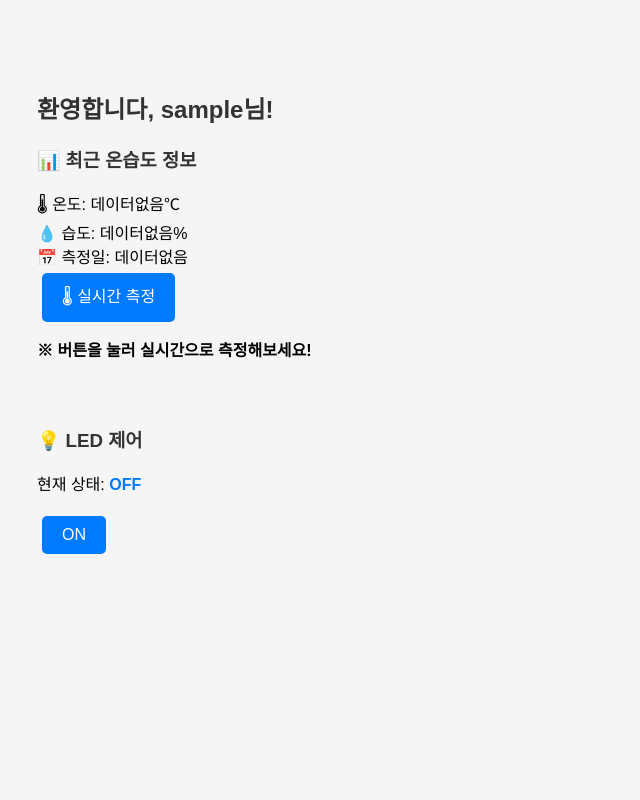
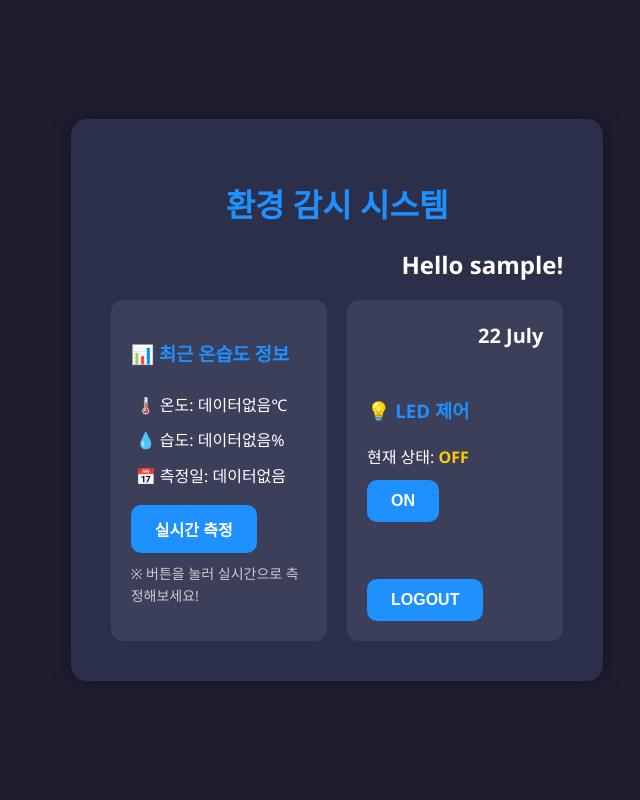
Before and after one commit to peachk3/iot-raspiProject-2025, a Flask app: page /main in a window 1280 px wide. Shown: the whole page, without its empty margins (303-943 px from the left). Run offline with Flask 3, Linux system fonts and the light colour scheme; the visitor is signed in with stand-in values (Sample User, id 1); data that the repository does not hold is empty.

Commit message:
프로젝트 2일차
- 로그인/로그아웃 완료
- LED 제어 완료
- 온/습도 경보 완료

```diff
--- a/project/main.py
+++ b/project/main.py
@@ -8,7 +8,7 @@ import atexit
 from mysql.connector import Error
 
 app = Flask(__name__)
-app.secret_key = 'your-secret-key-here'  # 세션을 위한 시크릿 키 추가
+app.secret_key = 'test_1234'  # 세션을 위한 시크릿 키 추가
 
 # DB 연결을 함수로 만들어 연결 끊김 문제 해결
 def get_db_connection():
@@ -24,28 +24,59 @@ def get_db_connection():
         print(f"DB 연결 오류: {e}")
         return None
 
-ledPin = 23
+BUZZER = 18
+LED_GREEN = 23
+LED_RED = 2
+LED_BLUE = 4
 led_state = False
 
 # GPIO 초기화 함수
 def init_gpio():
     try:
         GPIO.setmode(GPIO.BCM)
+        GPIO.setup(BUZZER, GPIO.OUT)
         GPIO.setwarnings(False)  # 경고 메시지 비활성화
 
         # 핀이 이미 사용 중인 경우를 대비해 정리
         try:
-            GPIO.cleanup(ledPin)
+            GPIO.cleanup(LED_GREEN)
+            GPIO.cleanup(LED_RED)
+            GPIO.cleanup(LED_BLUE)
         except:
             pass
 
-        GPIO.setup(ledPin, GPIO.OUT)
-        GPIO.output(ledPin, GPIO.LOW)  # LED 초기 상태: OFF
-        print(f"GPIO {ledPin} 초기화 완료")
+        GPIO.setup(LED_GREEN, GPIO.OUT)
+        GPIO.setup(LED_RED, GPIO.OUT)
+        GPIO.setup(LED_BLUE, GPIO.OUT)
+
+        GPIO.output(LED_GREEN, GPIO.LOW)  # LED 초기 상태: OFF
+        GPIO.output(LED_RED, GPIO.LOW)  # LED 초기 상태: OFF
+        GPIO.output(LED_BLUE, GPIO.LOW)  # LED 초기 상태: OFF
+
+        print(f"GPIO {LED_GREEN} 초기화 완료")
+        print(f"GPIO {LED_RED} 초기화 완료")
+        print(f"GPIO {LED_BLUE} 초기화 완료")
         return True
     except Exception as e:
         print(f"GPIO 초기화 오류: {e}")
         return False
+
+def trigger_alarm():
+    for _ in range(5):
+        GPIO.output(BUZZER, True)
+        GPIO.output(LED_RED, True)
+        time.sleep(0.3)
+        GPIO.output(BUZZER, False)
+        GPIO.output(LED_RED, False)
+        time.sleep(0.3)
+
+def normal_alarm():
+    for _ in range(3):
+        GPIO.output(LED_GREEN, GPIO.HIGH)
+        time.sleep(0.3)
+        GPIO.output(LED_GREEN, GPIO.LOW)  # LED 초기 상태: OFF
+        time.sleep(0.3)
+
 
 # GPIO 초기화 실행
 gpio_initialized = init_gpio()
@@ -74,6 +105,7 @@ def main():
     if user:
         user_nick = user[0]
         # 메인 페이지로 리다이렉트하여 중복 코드 제거
+        # session['logged_in'] = True
         session['user_nick'] = user_nick  # 세션에 사용자 정보 저장
         return redirect(url_for('main_page'))
     else:
@@ -87,7 +119,7 @@ def main_page():
 
     user_nick = session['user_nick']
 
-    # 📋 최근 온습도 정보 불러오기
+    #📋 최근 온습도 정보 불러오기
     temp_data = get_latest_temp_humid_data()
 
     button_text = "OFF" if led_state else "ON"
@@ -100,7 +132,6 @@ def main_page():
         button_text=button_text,
         led_state=led_state,
         login_form=False)
-
 
 @app.route("/ledControl", methods=['POST'])
 def led_control():
@@ -121,7 +152,17 @@ def led_control():
     try:
         # LED 상태 토글
         led_state = not led_state
-        GPIO.output(ledPin, GPIO.HIGH if led_state else GPIO.LOW)
+        if led_state:
+            # 흰색 켜기
+            GPIO.output(LED_RED, GPIO.HIGH)
+            GPIO.output(LED_GREEN, GPIO.HIGH)
+            GPIO.output(LED_BLUE, GPIO.HIGH)
+        else:
+            # 모두 끄기
+            GPIO.output(LED_RED, GPIO.LOW)
+            GPIO.output(LED_GREEN, GPIO.LOW)
+            GPIO.output(LED_BLUE, GPIO.LOW)
+
         print(f"LED 상태: {'ON' if led_state else 'OFF'}")
 
         # AJAX 요청인지 확인
@@ -151,7 +192,6 @@ def authenticate_user(user_id, password):
     conn = get_db_connection()  # 수정: 연결 함수 사용
     if not conn:
         return None
-
     try:
         cursor = conn.cursor()
         sql = "SELECT user_nick FROM user WHERE user_id=%s AND password=%s"
@@ -170,7 +210,6 @@ def get_latest_temp_humid_data():
     conn = get_db_connection()  # 수정: 연결 함수 사용
     if not conn:
         return {'temp': "DB 연결 오류", 'humid': "DB 연결 오류", 'date': "DB 연결 오류"}
-
     try:
         cursor = conn.cursor()
         sql = "SELECT temp, humid, date FROM tempHumData ORDER BY date DESC LIMIT 1"
@@ -193,8 +232,7 @@ def get_latest_temp_humid_data():
 @app.route('/logout')
 def logout():
     session.clear()
-    return redirect(url_for('mainlogin'))
-
+    return redirect(url_for('main_page'))
 try:
     dht_device = adafruit_dht.DHT11(board.D21)
     print("DHT 센서 초기화 성공")
@@ -217,6 +255,13 @@ def measure():
             print(f"Temp: {temperature}°C")
             print(f"Humi: {humidity}%")
             print("-"*20)
+
+            if(temperature >= 18 and temperature <= 25):
+                # 정적온도일때
+                normal_alarm()
+            if(temperature >= 35 and humidity > 80):
+                # 온도가 35도 이상 올라갈 경우 부저 5번 울림 + led 빨간색 켜졌다가 꺼짐 5번 반복
+                trigger_alarm()
 
             # DB에 데이터 삽입
             conn = get_db_connection()
--- /dev/null
+++ b/project/static/style.css
@@ -0,0 +1,184 @@
+body {
+    font-family: 'Segoe UI', Tahoma, Geneva, Verdana, sans-serif;
+    background-color: #1e1e2f;
+    color: #ffffff;
+    margin: 0;
+    padding: 0;
+}
+
+.container {
+    max-width: 800px;
+    margin: 50px auto;
+    padding: 40px;
+    background-color: #2c2f4a;
+    border-radius: 16px;
+    box-shadow: 0 0 20px rgba(0,0,0,0.4);
+}
+h1 {
+    color: #1E90FF;
+    text-align: center;
+}
+
+h2 {
+    color: #fff;
+    text-align: right;
+}
+
+h3 {
+    color: #1E90FF;
+}
+
+#result{
+    padding: 5px 5px;
+    /* margin-top: 10px; */
+}
+
+button {
+    background-color: #1E90FF;
+    color: #fff;
+    padding: 12px 24px;
+    border: none;
+    border-radius: 10px;
+    font-size: 16px;
+    font-weight: bold;
+    cursor: pointer;
+    transition: background-color 0.3s ease;
+    margin-top: 10px;
+}
+
+button:hover {
+    background-color: #1a7ee2;
+}
+
+#mes_btn {
+    margin-top: 10px;
+    font-size: 14px;
+    color: #ccc;
+}
+
+.info-wrapper {
+    display: flex;
+    justify-content: space-between;
+    gap: 20px;
+}
+
+.info-card {
+    flex: 1;
+    background-color: #3c3f5a;
+    padding: 20px;
+    border-radius: 12px;
+    line-height: 1.6;
+}
+
+.led-card {
+    display: flex;
+    flex-direction: column;
+    justify-content: space-between;
+}
+
+.led-top {
+    flex: 1;
+    text-align: right;
+    font-size: 20px;
+    font-weight: bold;
+    margin-bottom: 10px;
+    background-color: #3c3f5a;
+    line-height: 1.6;
+    border-radius: 12px;
+}
+
+.led-bottom {
+    flex-grow: 1;
+}
+
+#current-time {
+    color: #ffffff;
+}
+
+#led-status {
+    font-weight: bold;
+    color: #ffcc00;
+}
+
+
+/* index.html */
+body {
+    font-family: 'Segoe UI', Tahoma, Geneva, Verdana, sans-serif;
+    background-color: #1e1e2f;
+    color: #fff;
+    display: flex;
+    justify-content: center;
+    align-items: center;
+    height: 100vh;
+    margin: 0;
+}
+
+.login-container {
+    background-color: #2c2f4a;
+    padding: 40px;
+    border-radius: 15px;
+    box-shadow: 0 0 20px rgba(0,0,0,0.5);
+    width: 350px;
+    text-align: center;
+}
+
+.login-container h3 {
+    margin-bottom: 25px;
+    font-size: 24px;
+    color: #56a7f8;
+}
+
+.login-container label {
+    display: block;
+    text-align: left;
+    margin-bottom: 5px;
+    font-weight: bold;
+}
+
+.login-container input[type="text"],
+.login-container input[type="password"] {
+    width: 100%;
+    padding: 10px;
+    margin-bottom: 20px;
+    border: none;
+    border-radius: 8px;
+    background-color: #444868;
+    color: #fff;
+}
+
+.login-container input[type="submit"] {
+    background-color: #56a7f8;
+    color: #fff;
+    padding: 10px 20px;
+    border: none;
+    border-radius: 8px;
+    cursor: pointer;
+    font-weight: bold;
+    width: 100%;
+    transition: background-color 0.3s ease;
+}
+.login-container button {
+    background-color: #1E90FF;
+    color: #fff;
+    padding: 10px 20px;
+    margin-top: 10px;
+    border: none;
+    border-radius: 8px;
+    cursor: pointer;
+    font-weight: bold;
+    width: 100%;
+    transition: background-color 0.3s ease;
+}
+.login-container input[type="submit"]:hover {
+    background-color: #3e82c5;
+}
+
+.login-container button:hover {
+    background-color: #1a7ee2;
+}
+
+.state-message {
+    margin-top: 20px;
+    color: #ff6b6b;
+    font-size: 16px;
+}
--- a/project/templates/main.html
+++ b/project/templates/main.html
@@ -2,6 +2,7 @@
 <html>
 <head>
     <title>Home Controller</title>
+    <link rel="stylesheet" href="{{ url_for ('static', filename='style.css')}}">
     <script>
         function measure() {
             // // 버튼 비활성화 및 로딩 표시
@@ -16,10 +17,18 @@
                 .then(res => res.json())
                 .then(data => {
                     if (data.success) {
+                        var today = new Date();
+                        var year = today.getFullYear();
+                        var month = ('0' + (today.getMonth() + 1)).slice(-2);
+                        var day =  ('0' + today.getDate()).slice(-2);
+                        var hours = ('0' + today.getHours()).slice(-2);
+                        var mins = ('0' + today.getMinutes()).slice(-2);
+                        var seconds = ('0' + today.getSeconds()).slice(-2);
+                        var dateTimeString = year + '-' + month + '-' + day + ' ' + hours + ':' + mins + ':' + seconds;
                         document.getElementById("measure-result").innerHTML = `
                         🌡 온도: ${data.temperature}℃ <br>
                         💧 습도: ${data.humidity}% <br>
-                        📅 측정 시간: 지금
+                        📅 측정 시간: ${dateTimeString}
                         `;
                     } else {
                         document.getElementById("measure-result").innerHTML = `
@@ -67,79 +76,70 @@
                     ledBtn.disabled = false;
                 });
         }
+
+        function updateTime() {
+            const now = new Date();
+            const hours = String(now.getHours()).padStart(2, '0');
+            const minutes = String(now.getMinutes()).padStart(2, '0');
+            const day = String(now.getDate());
+            const month = now.toLocaleDateString('en-US', {month: 'long'});
+            // const seconds = String(now.getSeconds()).padStart(2, '0');
+            const formattedTime = `${hours} ${minutes}`;
+            const formattedDate = `${day} ${month}`;
+            document.getElementById("current-time").textContent = `${formattedDate}`;
+        }
+
+        // 1초마다 업데이트
+        setInterval(updateTime, 1000);
+        updateTime();  // 처음 한 번 즉시 실행
     </script>
 </head>
 <body>
-    <h2>환영합니다, {{ user_nick }}님!</h2>
+    <div class="container">
+        <h1>환경 감시 시스템</h1>
+        <h2>Hello {{ user_nick }}!</h2>
 
+        <!-- Flex로 정렬할 부모 -->
+        <div class="info-wrapper">
+            <!-- 온습도 정보 -->
+            <div class="info-card">
                 <h3>📊 최근 온습도 정보</h3>
                 <!-- 📋 가장 최근 정보 -->
                 <div id="measure-result">
-    🌡 온도: {{ temp }}℃ <br>
-    💧 습도: {{ humid }}% <br>
-    📅 측정일: {{ date }}
+                    <div id="result">🌡️ 온도: {{ temp }}℃ </div>
+                    <div id="result">💧 습도: {{ humid }}%</div>
+                    <div id="result">📅 측정일: {{ date }}</div>
+                    <button onclick="measure()"> 실시간 측정</button>
+                    <p id="mes_btn">※ 버튼을 눌러 실시간으로 측정해보세요!</p>
                 </div>
+            </div>
+
+            <!-- 💡 LED 카드 -->
+            <div class="info-card led-card">
                  <!-- 🌡 측정 버튼 -->
-    <button onclick="measureTemp()">🌡 실시간 측정</button>
-    <p id="result">※ 버튼을 눌러 실시간으로 측정해보세요!</p>
-
-    <br><br>
-
+                <div class="led-top">
+                    <div id="current-time"></div>
+                </div>
+                    <!-- 🔘 LED 제어 -->
+                <div class="led-bottom">
                     <h3>💡 LED 제어</h3>
-    <p>현재 상태: <span id="led-status">{{ 'ON' if led_state else 'OFF' }}</span></p>
-
+                    <div class="led-status">
+                        현재 상태: <span id="led-status">{{ 'ON' if led_state else 'OFF' }}</span>
+                    </div>
                     <!-- AJAX 방식으로 변경 -->
                     <button onclick="toggleLED()">{{ 'OFF' if led_state else 'ON' }}</button>
-
+                </div>
+                <form action="/logout" method="get">
+                    <button id="logout" type="submit">LOGOUT</button>
+                </form>
+            </div>
+        </div>
+    </div>
     <!-- 기존 form 방식도 남겨둠 (백업용) -->
     <!--
     <form action="/ledControl" method="post">
         <button type="submit">{{ 'OFF' if led_state else 'ON' }}</button>
     </form>
     -->
-
-    <style>
-        body {
-            font-family: Arial, sans-serif;
-            max-width: 600px;
-            margin: 50px auto;
-            padding: 20px;
-            background-color: #f5f5f5;
-        }
-
-        h2, h3 {
-            color: #333;
-        }
-
-        button {
-            background-color: #007bff;
-            color: white;
-            border: none;
-            padding: 10px 20px;
-            margin: 5px;
-            border-radius: 5px;
-            cursor: pointer;
-            font-size: 16px;
-        }
-
-        button:hover {
-            background-color: #0056b3;
-        }
-
-        button:disabled {
-            background-color: #6c757d;
-            cursor: not-allowed;
-        }
-
-        #result {
-            font-weight: bold;
-            margin: 10px 0;
-        }
-
-        span {
-            font-weight: bold;
-            color: #007bff;
-        }
-    </style>
 </body>
 </html>
```
Also changed, not shown: project/templates/index.html (+14 -9 lines), project/templates/style.html (deleted, +0 -346 lines), README.md. Lines whose indentation alone changed are shown as unchanged.
